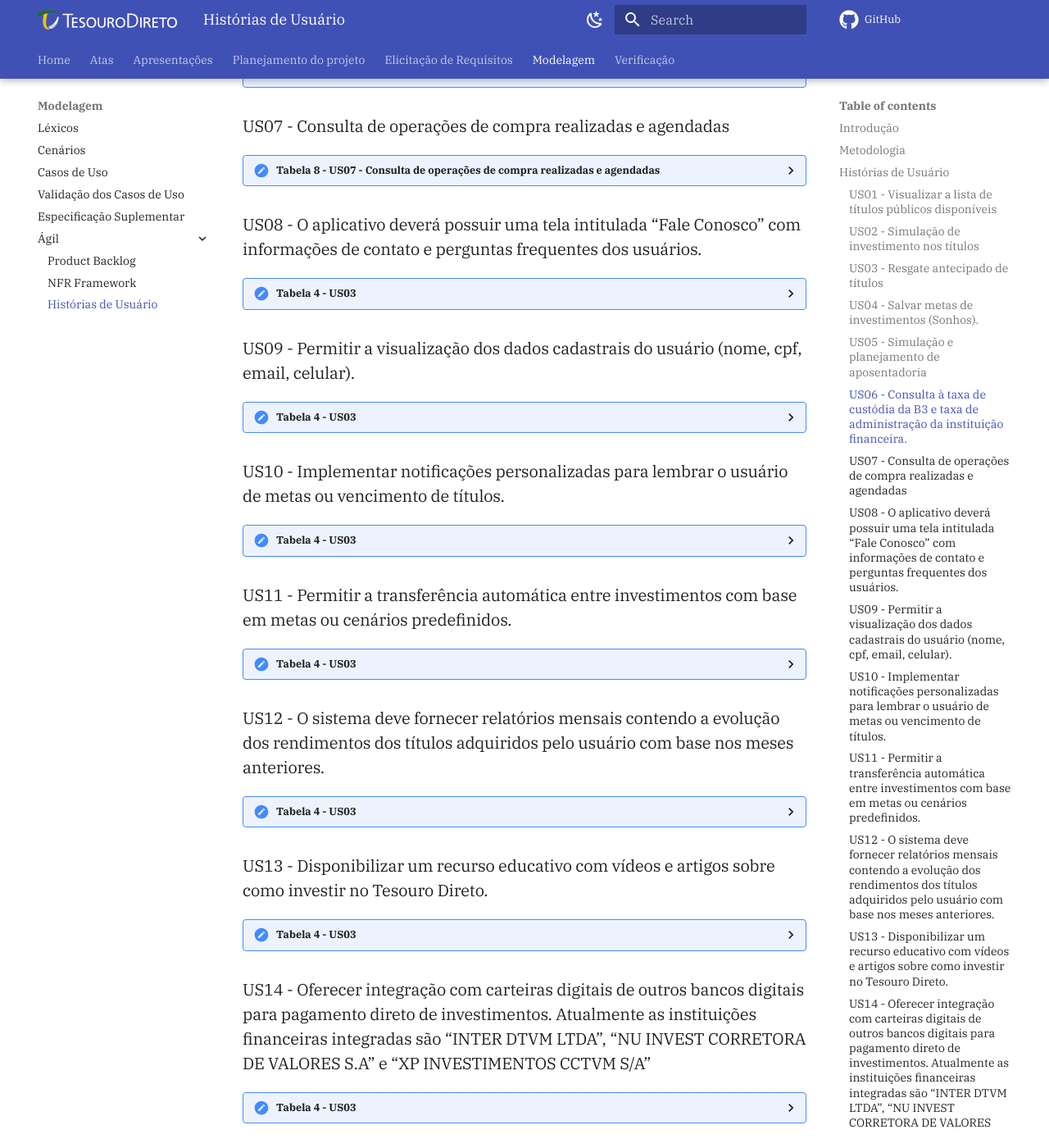
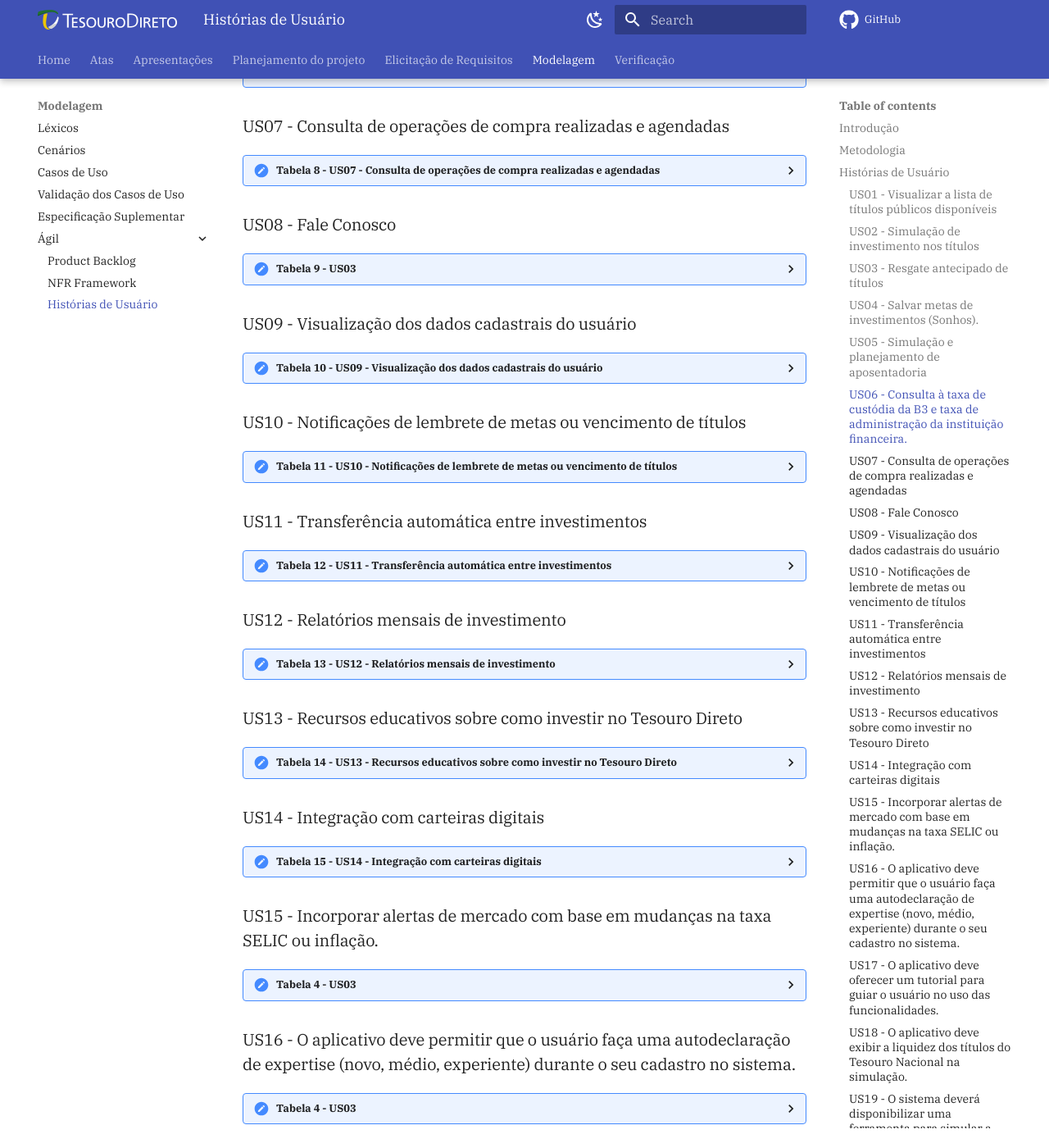
Before and after one commit to Requisitos-de-Software/2024.2-Grupo05, an MkDocs documentation site: the page built from docs/modelagem-pt2/userstories.md, in a window 1280 px wide and 1400 px high, scrolled down 1812 px. Shown: the whole window at 82% size. Built offline with MkDocs 1.6.1 and Material for MkDocs 9.7.7, drawn with Linux system fonts in a browser that asks for light colours; comment, search, counter and statistics services are not loaded; some of the changed text lies outside the part shown.

Commit message:
feat: adicionando mais 7 historias de usuario

```diff
--- a/docs/modelagem-pt2/userstories.md
+++ b/docs/modelagem-pt2/userstories.md
@@ -358,312 +358,315 @@
 <font size="2"><p style="text-align: center">Autor: <a href="https://github.com/MariaCHelena">Maria Helena</a>, 2024</p></font>
 </details>
 
-### US08 - O aplicativo deverá possuir uma tela intitulada “Fale Conosco” com informações de contato e perguntas frequentes dos usuários.
-
-<details>
-<summary>Tabela 4 - US03</summary>
-<font size="2"><p style="text-align: center"><b>Tabela 3</b> - Template Histórias de Usuário</p></font>
-<div style="display: flex; justify-content: center">
-<table border="1">
-  <thead>
-      <tr>
-          <th colspan="2" style="text-align: center;">USXX</th>
-      </tr>
-  </thead>
-  <tbody>
-      <tr>
-          <td style="font-weight: bold;">História de Usuário</td>
-          <td>Exemplo de história 1</td>
-      </tr>
-      <tr>
-          <td style="font-weight: bold;">Épico</td>
-          <td>Épico 1</td>
-      </tr>
-      <tr>
-          <td style="font-weight: bold;">Critérios de Aceitação</td>
-          <td>
-              <ol>
-                <li>Critério 1</li>
-                <li>Critério 2</li>
-              </ol>
-          </td>
-      </tr>
-      <tr>
-          <td style="font-weight: bold;">Prioridade</td>
-          <td>Alta</td>
-      </tr>
-      <tr>
-          <td style="font-weight: bold;">ID</td>
-          <td>USXX</td>
-      </tr>
-  </tbody>
-</table>
-</div>
-<font size="2"><p style="text-align: center">Autor: <a href=""> - </a>, 2024</p></font>
-</details>
-
-### US09 - Permitir a visualização dos dados cadastrais do usuário (nome, cpf, email, celular).
-
-<details>
-<summary>Tabela 4 - US03</summary>
-<font size="2"><p style="text-align: center"><b>Tabela 3</b> - Template Histórias de Usuário</p></font>
-<div style="display: flex; justify-content: center">
-<table border="1">
-  <thead>
-      <tr>
-          <th colspan="2" style="text-align: center;">USXX</th>
-      </tr>
-  </thead>
-  <tbody>
-      <tr>
-          <td style="font-weight: bold;">História de Usuário</td>
-          <td>Exemplo de história 1</td>
-      </tr>
-      <tr>
-          <td style="font-weight: bold;">Épico</td>
-          <td>Épico 1</td>
-      </tr>
-      <tr>
-          <td style="font-weight: bold;">Critérios de Aceitação</td>
-          <td>
-              <ol>
-                <li>Critério 1</li>
-                <li>Critério 2</li>
-              </ol>
-          </td>
-      </tr>
-      <tr>
-          <td style="font-weight: bold;">Prioridade</td>
-          <td>Alta</td>
-      </tr>
-      <tr>
-          <td style="font-weight: bold;">ID</td>
-          <td>USXX</td>
-      </tr>
-  </tbody>
-</table>
-</div>
-<font size="2"><p style="text-align: center">Autor: <a href=""> - </a>, 2024</p></font>
-</details>
-
-### US10 - Implementar notificações personalizadas para lembrar o usuário de metas ou vencimento de títulos.
-
-<details>
-<summary>Tabela 4 - US03</summary>
-<font size="2"><p style="text-align: center"><b>Tabela 3</b> - Template Histórias de Usuário</p></font>
-<div style="display: flex; justify-content: center">
-<table border="1">
-  <thead>
-      <tr>
-          <th colspan="2" style="text-align: center;">USXX</th>
-      </tr>
-  </thead>
-  <tbody>
-      <tr>
-          <td style="font-weight: bold;">História de Usuário</td>
-          <td>Exemplo de história 1</td>
-      </tr>
-      <tr>
-          <td style="font-weight: bold;">Épico</td>
-          <td>Épico 1</td>
-      </tr>
-      <tr>
-          <td style="font-weight: bold;">Critérios de Aceitação</td>
-          <td>
-              <ol>
-                <li>Critério 1</li>
-                <li>Critério 2</li>
-              </ol>
-          </td>
-      </tr>
-      <tr>
-          <td style="font-weight: bold;">Prioridade</td>
-          <td>Alta</td>
-      </tr>
-      <tr>
-          <td style="font-weight: bold;">ID</td>
-          <td>USXX</td>
-      </tr>
-  </tbody>
-</table>
-</div>
-<font size="2"><p style="text-align: center">Autor: <a href=""> - </a>, 2024</p></font>
-</details>
-
-### US11 - Permitir a transferência automática entre investimentos com base em metas ou cenários predefinidos.
-
-<details>
-<summary>Tabela 4 - US03</summary>
-<font size="2"><p style="text-align: center"><b>Tabela 3</b> - Template Histórias de Usuário</p></font>
-<div style="display: flex; justify-content: center">
-<table border="1">
-  <thead>
-      <tr>
-          <th colspan="2" style="text-align: center;">USXX</th>
-      </tr>
-  </thead>
-  <tbody>
-      <tr>
-          <td style="font-weight: bold;">História de Usuário</td>
-          <td>Exemplo de história 1</td>
-      </tr>
-      <tr>
-          <td style="font-weight: bold;">Épico</td>
-          <td>Épico 1</td>
-      </tr>
-      <tr>
-          <td style="font-weight: bold;">Critérios de Aceitação</td>
-          <td>
-              <ol>
-                <li>Critério 1</li>
-                <li>Critério 2</li>
-              </ol>
-          </td>
-      </tr>
-      <tr>
-          <td style="font-weight: bold;">Prioridade</td>
-          <td>Alta</td>
-      </tr>
-      <tr>
-          <td style="font-weight: bold;">ID</td>
-          <td>USXX</td>
-      </tr>
-  </tbody>
-</table>
-</div>
-<font size="2"><p style="text-align: center">Autor: <a href=""> - </a>, 2024</p></font>
-</details>
-
-### US12 - O sistema deve fornecer relatórios mensais contendo a evolução dos rendimentos dos títulos adquiridos pelo usuário com base nos meses anteriores.
-
-<details>
-<summary>Tabela 4 - US03</summary>
-<font size="2"><p style="text-align: center"><b>Tabela 3</b> - Template Histórias de Usuário</p></font>
-<div style="display: flex; justify-content: center">
-<table border="1">
-  <thead>
-      <tr>
-          <th colspan="2" style="text-align: center;">USXX</th>
-      </tr>
-  </thead>
-  <tbody>
-      <tr>
-          <td style="font-weight: bold;">História de Usuário</td>
-          <td>Exemplo de história 1</td>
-      </tr>
-      <tr>
-          <td style="font-weight: bold;">Épico</td>
-          <td>Épico 1</td>
-      </tr>
-      <tr>
-          <td style="font-weight: bold;">Critérios de Aceitação</td>
-          <td>
-              <ol>
-                <li>Critério 1</li>
-                <li>Critério 2</li>
-              </ol>
-          </td>
-      </tr>
-      <tr>
-          <td style="font-weight: bold;">Prioridade</td>
-          <td>Alta</td>
-      </tr>
-      <tr>
-          <td style="font-weight: bold;">ID</td>
-          <td>USXX</td>
-      </tr>
-  </tbody>
-</table>
-</div>
-<font size="2"><p style="text-align: center">Autor: <a href=""> - </a>, 2024</p></font>
-</details>
-
-### US13 - Disponibilizar um recurso educativo com vídeos e artigos sobre como investir no Tesouro Direto.
-
-<details>
-<summary>Tabela 4 - US03</summary>
-<font size="2"><p style="text-align: center"><b>Tabela 3</b> - Template Histórias de Usuário</p></font>
-<div style="display: flex; justify-content: center">
-<table border="1">
-  <thead>
-      <tr>
-          <th colspan="2" style="text-align: center;">USXX</th>
-      </tr>
-  </thead>
-  <tbody>
-      <tr>
-          <td style="font-weight: bold;">História de Usuário</td>
-          <td>Exemplo de história 1</td>
-      </tr>
-      <tr>
-          <td style="font-weight: bold;">Épico</td>
-          <td>Épico 1</td>
-      </tr>
-      <tr>
-          <td style="font-weight: bold;">Critérios de Aceitação</td>
-          <td>
-              <ol>
-                <li>Critério 1</li>
-                <li>Critério 2</li>
-              </ol>
-          </td>
-      </tr>
-      <tr>
-          <td style="font-weight: bold;">Prioridade</td>
-          <td>Alta</td>
-      </tr>
-      <tr>
-          <td style="font-weight: bold;">ID</td>
-          <td>USXX</td>
-      </tr>
-  </tbody>
-</table>
-</div>
-<font size="2"><p style="text-align: center">Autor: <a href=""> - </a>, 2024</p></font>
-</details>
-
-### US14 - Oferecer integração com carteiras digitais de outros bancos digitais para pagamento direto de investimentos. Atualmente as instituições financeiras integradas são “INTER DTVM LTDA”, “NU INVEST CORRETORA DE VALORES S.A” e “XP INVESTIMENTOS CCTVM S/A”
-
-<details>
-<summary>Tabela 4 - US03</summary>
-<font size="2"><p style="text-align: center"><b>Tabela 3</b> - Template Histórias de Usuário</p></font>
-<div style="display: flex; justify-content: center">
-<table border="1">
-  <thead>
-      <tr>
-          <th colspan="2" style="text-align: center;">USXX</th>
-      </tr>
-  </thead>
-  <tbody>
-      <tr>
-          <td style="font-weight: bold;">História de Usuário</td>
-          <td>Exemplo de história 1</td>
-      </tr>
-      <tr>
-          <td style="font-weight: bold;">Épico</td>
-          <td>Épico 1</td>
-      </tr>
-      <tr>
-          <td style="font-weight: bold;">Critérios de Aceitação</td>
-          <td>
-              <ol>
-                <li>Critério 1</li>
-                <li>Critério 2</li>
-              </ol>
-          </td>
-      </tr>
-      <tr>
-          <td style="font-weight: bold;">Prioridade</td>
-          <td>Alta</td>
-      </tr>
-      <tr>
-          <td style="font-weight: bold;">ID</td>
-          <td>USXX</td>
-      </tr>
-  </tbody>
-</table>
-</div>
-<font size="2"><p style="text-align: center">Autor: <a href=""> - </a>, 2024</p></font>
+### US08 - Fale Conosco
+
+<details>
+<summary>Tabela 9 - US03</summary>
+<font size="2"><p style="text-align: center"><b>Tabela 3</b> - História de Usuário Fale Conosco</p></font>
+<div style="display: flex; justify-content: center">
+<table border="1">
+  <thead>
+      <tr>
+          <th colspan="2" style="text-align: center;">US08 - Fale Conosco</th>
+      </tr>
+  </thead>
+  <tbody>
+      <tr>
+          <td style="font-weight: bold;">História de Usuário</td>
+          <td>Eu, como usuário, desejo ter acesso a informações de contato com a equipe do tesouro direto e perguntas frequentes realizadas pelos usuários, para obter ajuda com as minhas dúvidas referentes às funcionalidades do aplicativo.</td>
+      </tr>
+      <tr>
+          <td style="font-weight: bold;">Épico</td>
+          <td><a href="../backlog/#ec12-integracao-com-canais-de-atendimento">EC12</a> - Integração com Canais de Atendimento</td>
+      </tr>
+      <tr>
+          <td style="font-weight: bold;">Critérios de Aceitação</td>
+          <td>
+              <ol>
+                <li>As informações de contato e perguntas frequentes deverão estar disponíveis em uma tela chamada "Fale Conosco"</li>
+                <li>A tela "Fale Conosco" deverá possuir pelo menos 5 perguntas frequentes</li>
+                <li>A tela "Fale Conosco" deverá possuir pelo menos um número de contato e um email</li>
+              </ol>
+          </td>
+      </tr>
+      <tr>
+          <td style="font-weight: bold;">Prioridade</td>
+          <td>Baixa</td>
+      </tr>
+      <tr>
+          <td style="font-weight: bold;">ID</td>
+          <td>US08</td>
+      </tr>
+  </tbody>
+</table>
+</div>
+<font size="2"><p style="text-align: center">Autor: <a href="https://github.com/MariaCHelena">Maria Helena</a>, 2024</p></font>
+</details>
+
+### US09 - Visualização dos dados cadastrais do usuário
+
+<details>
+<summary>Tabela 10 - US09 - Visualização dos dados cadastrais do usuário</summary>
+<font size="2"><p style="text-align: center"><b>Tabela 10</b> - História de Usuário Visualização dos dados cadastrais do usuário</p></font>
+<div style="display: flex; justify-content: center">
+<table border="1">
+  <thead>
+      <tr>
+          <th colspan="2" style="text-align: center;">US09 - Visualização dos dados cadastrais do usuário</th>
+      </tr>
+  </thead>
+  <tbody>
+      <tr>
+          <td style="font-weight: bold;">História de Usuário</td>
+          <td>Eu, como usuário, desejo visualizar minhas informações cadastradas na aplicação para obter informação a respeito dos meus dados na aplicação</td>
+      </tr>
+      <tr>
+          <td style="font-weight: bold;">Épico</td>
+          <td><a href="../backlog/#ec11-gerenciamento-de-dados-do-usuario">EC11</a> - Gerencimaneot de Dados do Usuário</td>
+      </tr>
+      <tr>
+          <td style="font-weight: bold;">Critérios de Aceitação</td>
+          <td>
+              <ol>
+                <li>Deve ser possível visualizar os dados de nome, email, cpf e telefone do usuário</li>
+              </ol>
+          </td>
+      </tr>
+      <tr>
+          <td style="font-weight: bold;">Prioridade</td>
+          <td>Média</td>
+      </tr>
+      <tr>
+          <td style="font-weight: bold;">ID</td>
+          <td>US09</td>
+      </tr>
+  </tbody>
+</table>
+</div>
+<font size="2"><p style="text-align: center">Autor: <a href="https://github.com/MariaCHelena">Maria Helena</a>, 2024</p></font>
+</details>
+
+### US10 - Notificações de lembrete de metas ou vencimento de títulos
+
+<details>
+<summary>Tabela 11 - US10 - Notificações de lembrete de metas ou vencimento de títulos</summary>
+<font size="2"><p style="text-align: center"><b>Tabela 11</b> - História de Usuário Notificações de lembrete de metas ou vencimento de títulos</p></font>
+<div style="display: flex; justify-content: center">
+<table border="1">
+  <thead>
+      <tr>
+          <th colspan="2" style="text-align: center;">US10 - Notificações de lembrete de metas ou vencimento de títulos</th>
+      </tr>
+  </thead>
+  <tbody>
+      <tr>
+          <td style="font-weight: bold;">História de Usuário</td>
+          <td>Eu, como usuário, desejo visualizar notificações personalizadas de vencimento de títulos e metas para obter os status atualizados dos meus investimentos</td>
+      </tr>
+      <tr>
+          <td style="font-weight: bold;">Épico</td>
+          <td><a href="../backlog/#ec07-processo-de-compra-de-titulos">EC07</a> - Processo de Compra de Títulos e <a href="../backlog/#ec12-integracao-com-canais-de-atendimento">EC12</a> - Integração com Canais de Atendimento</td>
+      </tr>
+      <tr>
+          <td style="font-weight: bold;">Critérios de Aceitação</td>
+          <td>
+              <ol>
+                <li>O usuário deve receber notificações sempre que faltar 1 dia, 1 semana e 1 mês para o vencimento dos títulos e metas</li>
+              </ol>
+          </td>
+      </tr>
+      <tr>
+          <td style="font-weight: bold;">Prioridade</td>
+          <td>Média</td>
+      </tr>
+      <tr>
+          <td style="font-weight: bold;">ID</td>
+          <td>US10</td>
+      </tr>
+  </tbody>
+</table>
+</div>
+<font size="2"><p style="text-align: center">Autor: <a href="https://github.com/MariaCHelena">Maria Helena</a>, 2024</p></font>
+</details>
+
+### US11 - Transferência automática entre investimentos
+
+<details>
+<summary>Tabela 12 - US11 - Transferência automática entre investimentos</summary>
+<font size="2"><p style="text-align: center"><b>Tabela 12</b> - Histórias de Usuário Transferência automática entre investimentos</p></font>
+<div style="display: flex; justify-content: center">
+<table border="1">
+  <thead>
+      <tr>
+          <th colspan="2" style="text-align: center;">US11 - Transferência automática entre investimentos</th>
+      </tr>
+  </thead>
+  <tbody>
+      <tr>
+          <td style="font-weight: bold;">História de Usuário</td>
+          <td>Eu, como usuário, desejo que seja feita uma transferência automática entre investimentos com base em minhas metas, para que o meu dinheiro continue investido quando o prazo do investimento for finalizado</td>
+      </tr>
+      <tr>
+          <td style="font-weight: bold;">Épico</td>
+          <td>Épico 1</td>
+      </tr>
+      <tr>
+          <td style="font-weight: bold;">Critérios de Aceitação</td>
+          <td>
+              <ol>
+                <li>Todas as metas deverão fazer a transferência automática assim que o investimento aplicado tenha vencido</li>
+              </ol>
+          </td>
+      </tr>
+      <tr>
+          <td style="font-weight: bold;">Prioridade</td>
+          <td>Média</td>
+      </tr>
+      <tr>
+          <td style="font-weight: bold;">ID</td>
+          <td>US11</td>
+      </tr>
+  </tbody>
+</table>
+</div>
+<font size="2"><p style="text-align: center">Autor: <a href="https://github.com/MariaCHelena">Maria Helena</a>, 2024</p></font>
+</details>
+
+### US12 - Relatórios mensais de investimento
+
+<details>
+<summary>Tabela 13 - US12 - Relatórios mensais de investimento</summary>
+<font size="2"><p style="text-align: center"><b>Tabela 13</b> - Histórias de Usuário Relatórios mensais de investimento</p></font>
+<div style="display: flex; justify-content: center">
+<table border="1">
+  <thead>
+      <tr>
+          <th colspan="2" style="text-align: center;">US12 - Relatórios mensais de investimento</th>
+      </tr>
+  </thead>
+  <tbody>
+      <tr>
+          <td style="font-weight: bold;">História de Usuário</td>
+          <td>Eu, como usuário, desejo receber relatórios mensais dos meus investimentos, para poder visualizar dados de evolução dos investimentos</td>
+      </tr>
+      <tr>
+          <td style="font-weight: bold;">Épico</td>
+          <td><a href="../backlog/#ec04-painel-de-controle-e-relatorios">EC04</a> - Painel de Controle e Relatórios</td>
+      </tr>
+      <tr>
+          <td style="font-weight: bold;">Critérios de Aceitação</td>
+          <td>
+              <ol>
+                <li>Os usuários devem receber relatórios todos os meses</li>
+                <li>Todos os investimentos ativos realizados pelo usuário devem estar presentes no relatório</li>
+              </ol>
+          </td>
+      </tr>
+      <tr>
+          <td style="font-weight: bold;">Prioridade</td>
+          <td>Alta</td>
+      </tr>
+      <tr>
+          <td style="font-weight: bold;">ID</td>
+          <td>US12</td>
+      </tr>
+  </tbody>
+</table>
+</div>
+<font size="2"><p style="text-align: center">Autor: <a href="https://github.com/MariaCHelena">Maria Helena</a>, 2024</p></font>
+</details>
+
+### US13 - Recursos educativos sobre como investir no Tesouro Direto
+
+<details>
+<summary>Tabela 14 - US13 - Recursos educativos sobre como investir no Tesouro Direto</summary>
+<font size="2"><p style="text-align: center"><b>Tabela 14</b> - História de Usuário Recursos educativos sobre como investir no Tesouro Direto</p></font>
+<div style="display: flex; justify-content: center">
+<table border="1">
+  <thead>
+      <tr>
+          <th colspan="2" style="text-align: center;">US13 - Recursos educativos sobre como investir no Tesouro Direto</th>
+      </tr>
+  </thead>
+  <tbody>
+      <tr>
+          <td style="font-weight: bold;">História de Usuário</td>
+          <td>Eu, como usuário, desejo visualizar recursos educativos para aprender mais sobre como investir no Tesouro Direto</td>
+      </tr>
+      <tr>
+          <td style="font-weight: bold;">Épico</td>
+          <td><a href="../backlog/#ec08-recursos-educativos">EC08</a> - Recursos Educativos</td>
+      </tr>
+      <tr>
+          <td style="font-weight: bold;">Critérios de Aceitação</td>
+          <td>
+              <ol>
+                <li>Os recursos educativos devem conter textos, fotos e vídeos</li>
+                <li>Os recursos educativos devem conter um glossário para mais termos utilizados no app do tesouro direto</li>
+              </ol>
+          </td>
+      </tr>
+      <tr>
+          <td style="font-weight: bold;">Prioridade</td>
+          <td>Baixa</td>
+      </tr>
+      <tr>
+          <td style="font-weight: bold;">ID</td>
+          <td>US13</td>
+      </tr>
+  </tbody>
+</table>
+</div>
+<font size="2"><p style="text-align: center">Autor: <a href="https://github.com/MariaCHelena">Maria Helena</a>, 2024</p></font>
+</details>
+
+### US14 - Integração com carteiras digitais
+
+<details>
+<summary>Tabela 15 - US14 - Integração com carteiras digitais</summary>
+<font size="2"><p style="text-align: center"><b>Tabela 15</b> - Histórias de Usuário Integração com carteiras digitais</p></font>
+<div style="display: flex; justify-content: center">
+<table border="1">
+  <thead>
+      <tr>
+          <th colspan="2" style="text-align: center;">US14 - Integração com carteiras digitais</th>
+      </tr>
+  </thead>
+  <tbody>
+      <tr>
+          <td style="font-weight: bold;">História de Usuário</td>
+          <td>Eu, como usuário, desejo que o aplicativo possua integração com carteiras digitais para que eu possa realizar a compra dos títulos do tesouro direto</td>
+      </tr>
+      <tr>
+          <td style="font-weight: bold;">Épico</td>
+          <td><a href="../backlog/#ec02-gerenciamento-de-investimentos">EC02</a> - Gerenciamento de Investimentos</td>
+      </tr>
+      <tr>
+          <td style="font-weight: bold;">Critérios de Aceitação</td>
+          <td>
+              <ol>
+                <li>O aplicativo deve possuir integração com as seguintes instituições financeiras:
+                    <ul>
+                        <li>INTER DTVM LTDA</li>
+                        <li>NU INVEST CORRETORA DE VALORES S.A</li>
+                        <li>XP INVESTIMENTOS CCTVM S/A</li>
+                    </ul>
+                </li>
+              </ol>
+          </td>
+      </tr>
+      <tr>
+          <td style="font-weight: bold;">Prioridade</td>
+          <td>Alta</td>
+      </tr>
+      <tr>
+          <td style="font-weight: bold;">ID</td>
+          <td>US14</td>
+      </tr>
+  </tbody>
+</table>
+</div>
+<font size="2"><p style="text-align: center">Autor: <a href="https://github.com/MariaCHelena">Maria Helena</a>, 2024</p></font>
 </details>
 
 ### US15 - Incorporar alertas de mercado com base em mudanças na taxa SELIC ou inflação.
```
